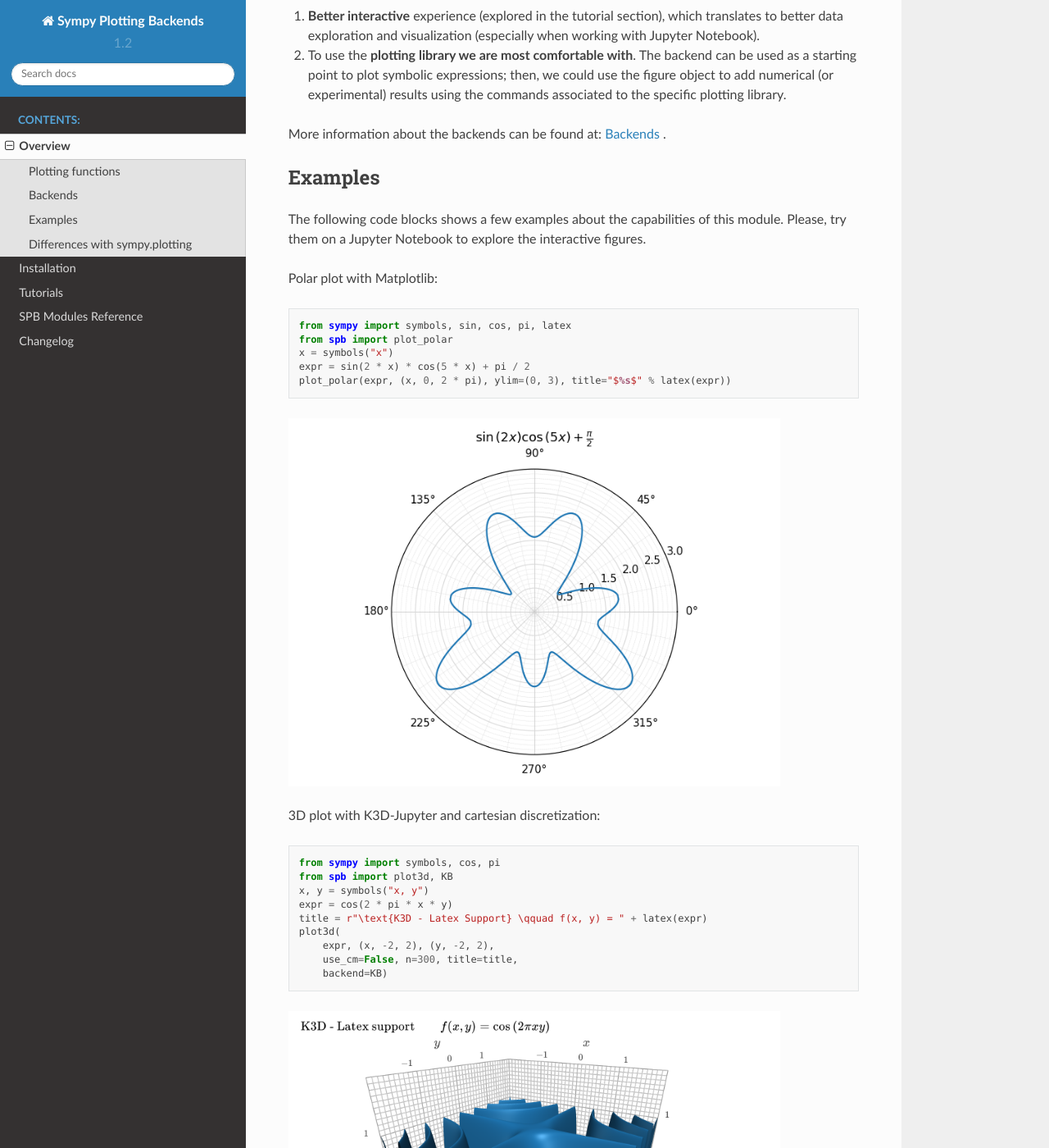
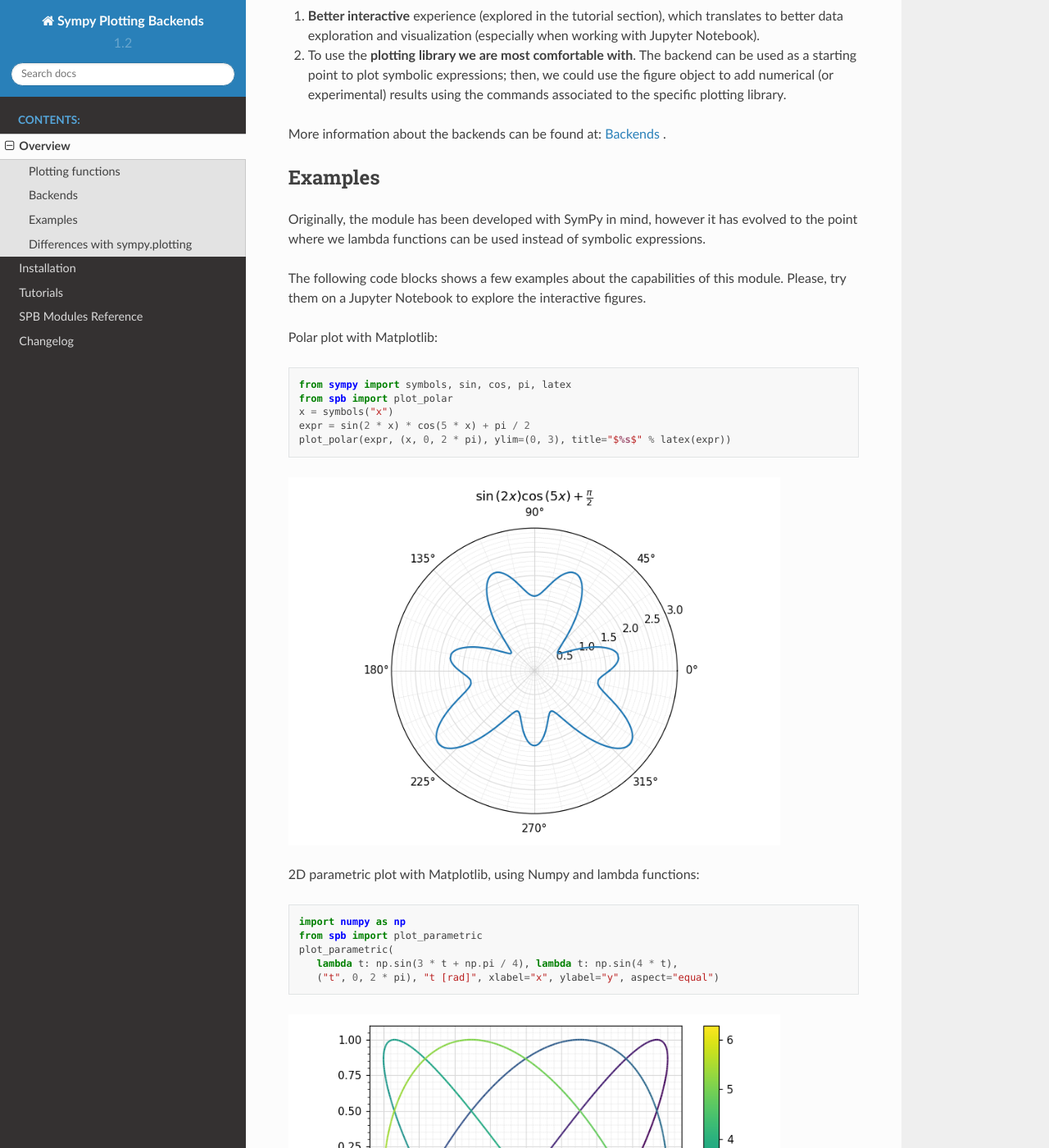
Before and after one commit to Davide-sd/sympy-plot-backends, a Sphinx documentation site: the page built from doc/source/overview.rst, in a window 1280 px wide and 1400 px high, scrolled down 1146 px. Shown: the whole window at 82% size. Built offline with Sphinx 7.4.7 and the Read the Docs theme 2.0.0, drawn with Linux system fonts in a browser that asks for light colours; some of the changed text lies outside the part shown.

Commit message:
update documentation

```diff
--- a/doc/source/overview.rst
+++ b/doc/source/overview.rst
@@ -68,6 +68,10 @@ More information about the backends can be found at:
 Examples
 ========
 
+Originally, the module has been developed with SymPy in mind, however it has
+evolved to the point where we lambda functions can be used instead of symbolic
+expressions.
+
 The following code blocks shows a few examples about the capabilities of
 this module. Please, try them on a Jupyter Notebook to explore the interactive
 figures.
@@ -86,6 +90,21 @@ Polar plot with Matplotlib:
 .. image:: _static/polar_matplotlib.png
   :width: 600
   :alt: polar plot with matplotlib
+
+
+2D parametric plot with Matplotlib, using Numpy and lambda functions:
+
+.. code-block:: python
+
+   import numpy as np
+   from spb import plot_parametric
+   plot_parametric(
+      lambda t: np.sin(3 * t + np.pi / 4), lambda t: np.sin(4 * t),
+      ("t", 0, 2 * pi), "t [rad]", xlabel="x", ylabel="y", aspect="equal")
+
+.. image:: _static/parametric_matplotlib.png
+  :width: 600
+  :alt: 2D parametric plot with matplotlib
 
 
 3D plot with K3D-Jupyter and cartesian discretization:
@@ -213,16 +232,15 @@ function:
 .. code-block:: python
 
    from sympy import symbols, log, sqrt, re, im, I
-   from spb.interactive import iplot
-   from spb import BB
+   from spb import plot, BB
    from bokeh.models.formatters import PrintfTickFormatter
    formatter = PrintfTickFormatter(format="%.3f")
    kp, t, z, o = symbols("k_P, tau, zeta, omega")
    G = kp / (I**2 * t**2 * o**2 + 2 * z * t * o * I + 1)
    mod = lambda x: 20 * log(sqrt(re(x)**2 + im(x)**2), 10)
-   iplot(
-       (mod(G.subs(z, 0)), (o, 0.1, 100), "G(z=0)"),
-       (mod(G.subs(z, 1)), (o, 0.1, 100), "G(z=1)"),
+   plot(
+       (mod(G.subs(z, 0)), (o, 0.1, 100), "G(z=0)", {"line_dash": "dotted"}),
+       (mod(G.subs(z, 1)), (o, 0.1, 100), "G(z=1)", {"line_dash": "dotted"}),
        (mod(G), (o, 0.1, 100), "G"),
        params = {
            kp: (1, 0, 3),
@@ -278,6 +296,9 @@ Differences with sympy.plotting
 * `sympy.plotting` exposed the ``nb_of_points_*`` keyword arguments. These have
   been replaced with ``n`` or ``n1, n2``.
 
+* `sympy.plotting` exposed the ``TextBackend`` class to create very basic
+  plots on a terminal window. This module removed it.
+
   The following example compares how to customize a plot created with
   `sympy.plotting` and one created with this module.
 
```
Also changed, not shown: doc/source/changelog.rst (+14 -0 lines), doc/source/index.rst (+5 -4 lines), doc/source/_static/iplot_bokeh_2.png, doc/source/_static/parametric_matplotlib.png (added).
